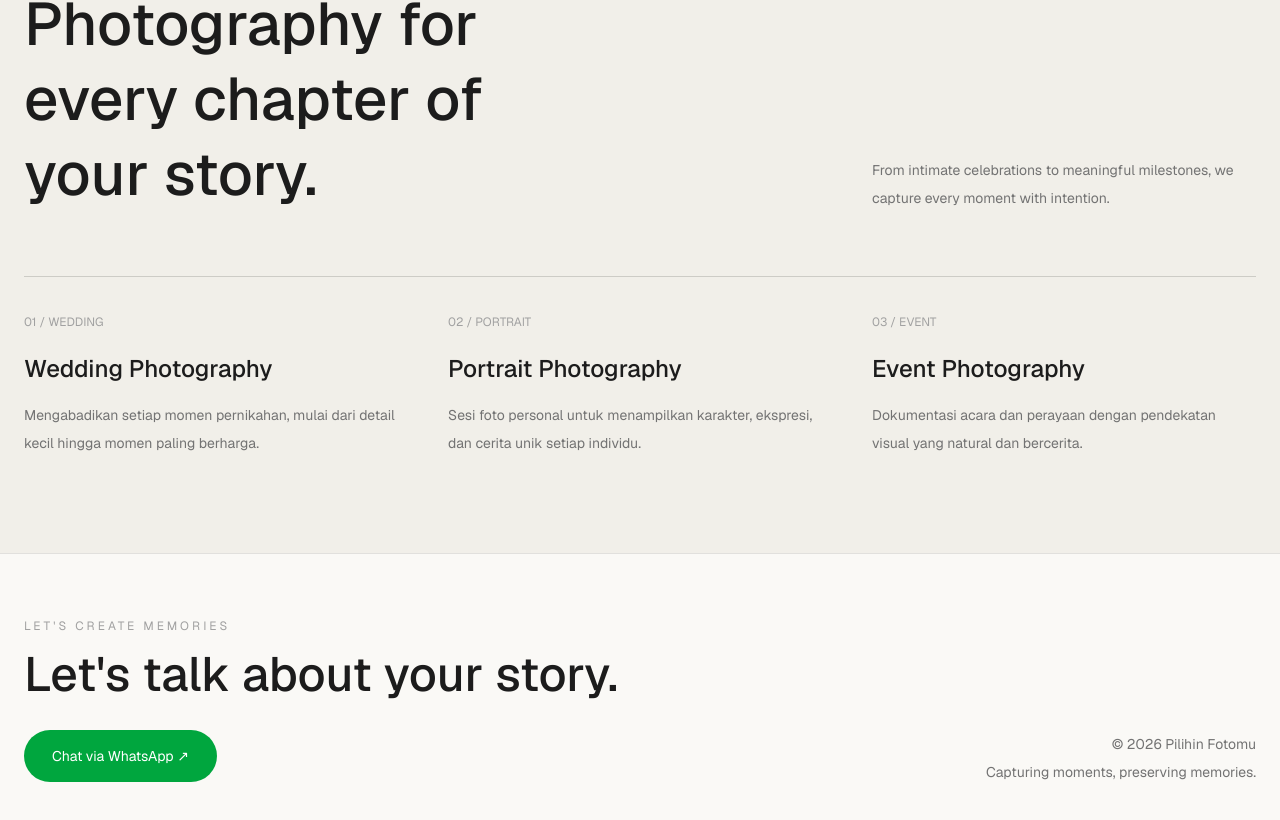
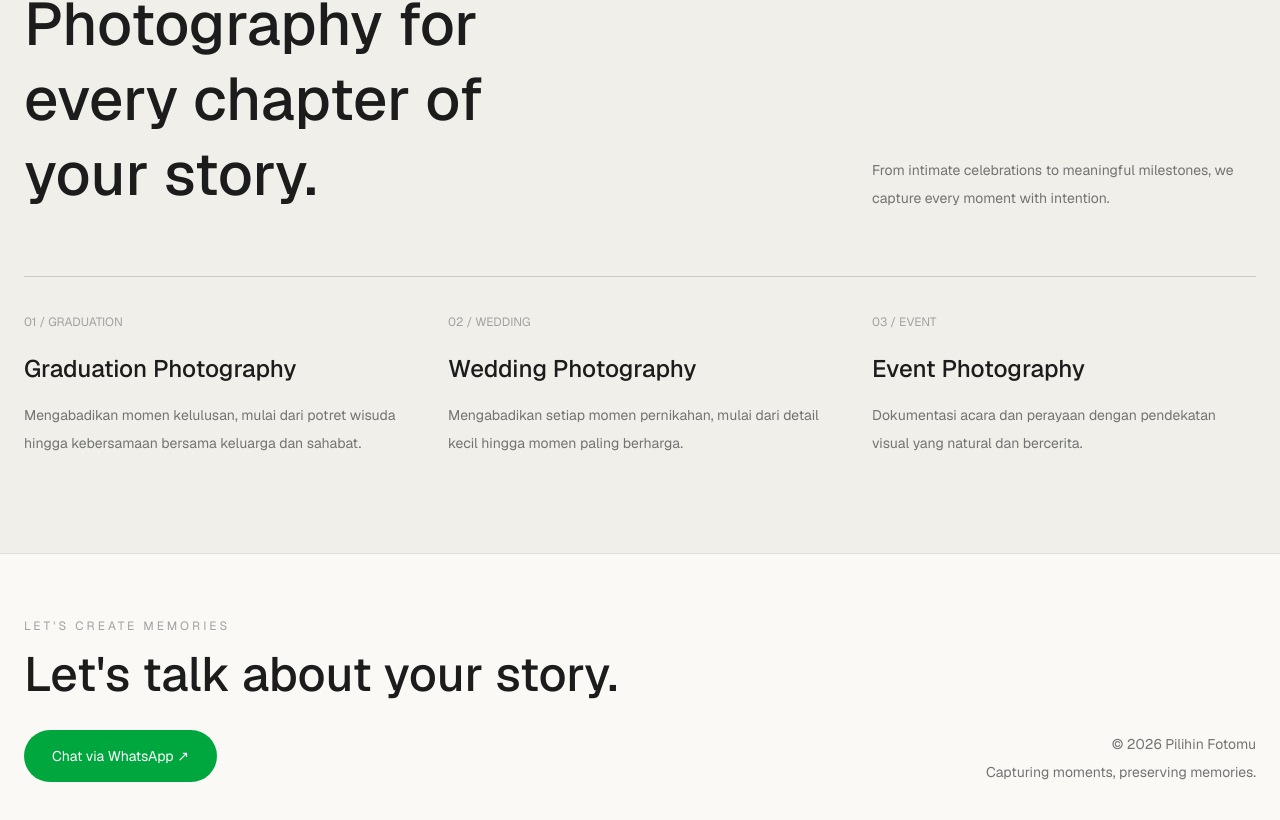
Before and after one commit to abazic/Pilihin-App, a Next.js app: page / in a window 1280 px wide. Shown: the part 3361-4181 px from the top of the page. Built offline with nearby package versions, Linux system fonts and the light colour scheme; no server answers; the database is empty; a web font is replaced by a local one.

Commit message:
Make Graduation Photography the primary service

```diff
--- a/app/page.tsx
+++ b/app/page.tsx
@@ -169,20 +169,20 @@ const whatsappContactUrl = `${whatsappUrl}?text=${whatsappMessage}`;
 
     <div className="mt-16 grid gap-10 border-t border-black/15 dark:border-white/15 pt-8 md:grid-cols-3">
       <div>
-        <span className="text-xs text-neutral-400">01 / WEDDING</span>
+        <span className="text-xs text-neutral-400">01 / GRADUATION</span>
+        <h3 className="mt-5 text-2xl font-medium">Graduation Photography</h3>
+        <p className="mt-4 text-sm leading-7 text-neutral-500">
+          Mengabadikan momen kelulusan, mulai dari potret wisuda
+          hingga kebersamaan bersama keluarga dan sahabat.
+        </p>
+      </div>
+
+      <div>
+        <span className="text-xs text-neutral-400">02 / WEDDING</span>
         <h3 className="mt-5 text-2xl font-medium">Wedding Photography</h3>
         <p className="mt-4 text-sm leading-7 text-neutral-500">
           Mengabadikan setiap momen pernikahan, mulai dari detail kecil
           hingga momen paling berharga.
-        </p>
-      </div>
-
-      <div>
-        <span className="text-xs text-neutral-400">02 / PORTRAIT</span>
-        <h3 className="mt-5 text-2xl font-medium">Portrait Photography</h3>
-        <p className="mt-4 text-sm leading-7 text-neutral-500">
-          Sesi foto personal untuk menampilkan karakter, ekspresi,
-          dan cerita unik setiap individu.
         </p>
       </div>
 
```
